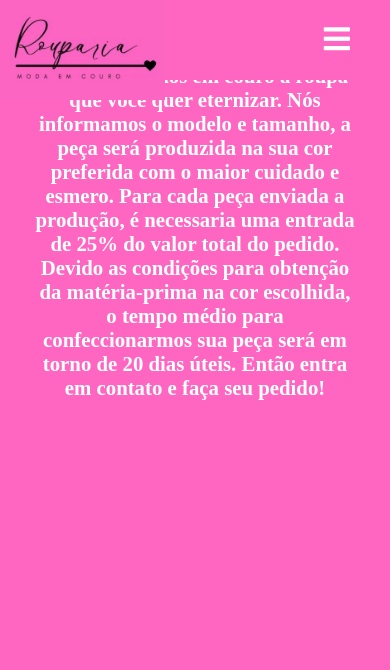
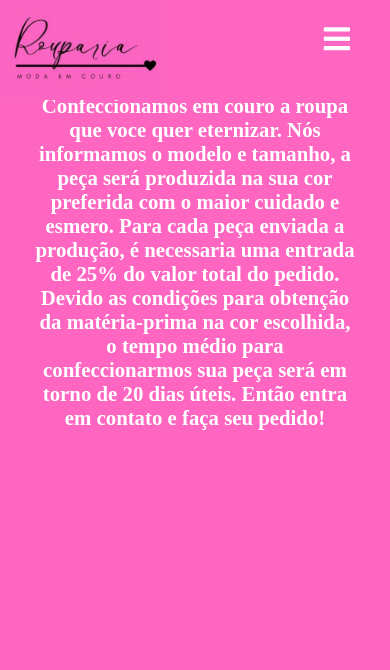
Before and after one commit to ber9795/Rouparia-Moda-em-Couro, a PHP site: page /Servico.html in a window 390 px wide. Shown: the top 670 px of the page. Run offline with PHP 8.4, Linux system fonts and the light colour scheme; some libraries are stand-ins or nearby versions.

Commit message:
ajuste tamanho tela

```diff
--- a/home.html
+++ b/home.html
@@ -1,5 +1,4 @@
 <!DOCTYPE html>
-<!-- Created By CodingNepal - www.codingnepalweb.com -->
 <html lang="en" dir="ltr">
   <head>
     <meta charset="utf-8">
--- a/style.css
+++ b/style.css
@@ -234,7 +234,7 @@
 
     .footer {
       justify-content: center;
-      bottom: -770%;
+      bottom: -620%;
     }
 
   }
--- a/style2.css
+++ b/style2.css
@@ -69,6 +69,7 @@
     }
 
     .texto1 {
+
       z-index: 1000;
     }
 
@@ -194,7 +195,7 @@
     .texto1 {
 
       position: absolute;
-      bottom: -320px;
+      bottom: -350px;
       margin-left: 35px;
       margin-right: 35px;
       min-height: 150px;
```
